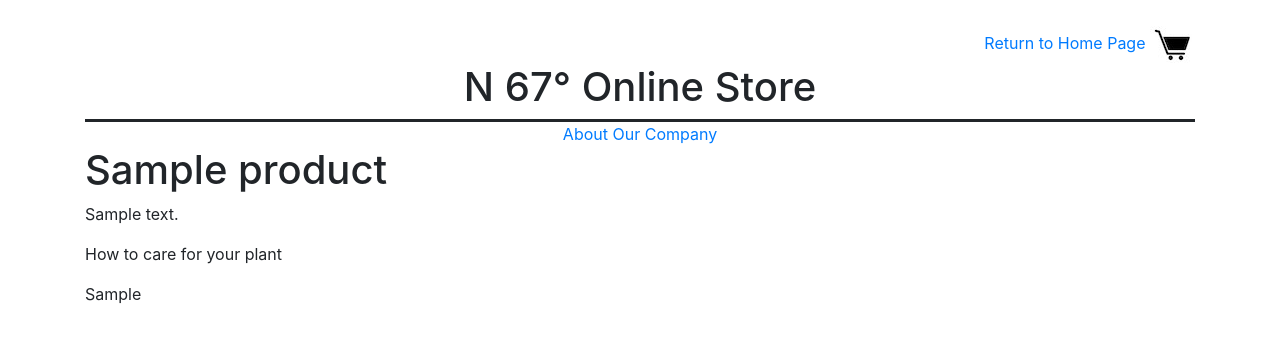
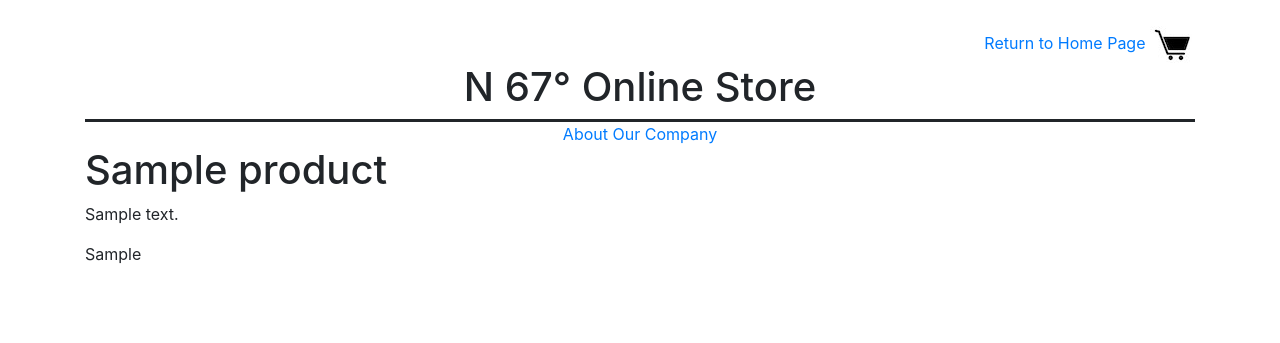
Before and after one commit to lhochs/n-67-online-shop, a Flask app: template flask_app/templates/view_one.html in a window 1280 px wide. Shown: the top 343 px of the page. Run offline with Flask 2, Linux system fonts and the light colour scheme; the template is opened without the code that fills it: most values are stand-ins (such as "Sample title", 1, 10 or a date in 2020).

Commit message:
Touch up
for presentation today

```diff
--- a/flask_app/controllers/products.py
+++ b/flask_app/controllers/products.py
@@ -10,7 +10,6 @@ from flask_app.models.product import Product, User
 def currencyFormat(value):
     value = float(value)
     return "${:,.2f}".format(value)
-
 
 @app.route("/user/new_product")
 def new_product():
--- a/flask_app/templates/index.html
+++ b/flask_app/templates/index.html
@@ -36,8 +36,8 @@
         <div class="h-body">
             {% for i in all_products %}
                 <div class="h-product-card">
-                    <img src="{{ url_for('static', filename='/imgs/fail-to-load-img.png') }}">
-                    <!-- <p>{{i.product_img}}</p> -->
+                    <img src="{{ url_for('static', filename='/imgs/' + i.product_img) }}">
+
                     <a href="/user/single_product/{{i.product_id}}">{{i.product_name}}</a>
                     <p>{{i.price_per_unit | currencyFormat}}</p>
                     <button class="btn btn-primary product-btn"
--- a/flask_app/templates/view_one.html
+++ b/flask_app/templates/view_one.html
@@ -27,8 +27,7 @@
 
     <h1>{{product.product_name}}</h1>
     <p>{{product.product_description}}</p>
-    <p>How to care for your plant</p>
-    <p>{{product.product_instruction}}</p>
+    <p>{{product.product_instructions}}</p>
     </div>
     <!-- {%for i in products%}
     <div id="carouselExampleControls" class="carousel slide" data-bs-ride="carousel">
```
Also changed, not shown: flask_app/static/imgs/name_ornament.webp (added), 2 other files.
